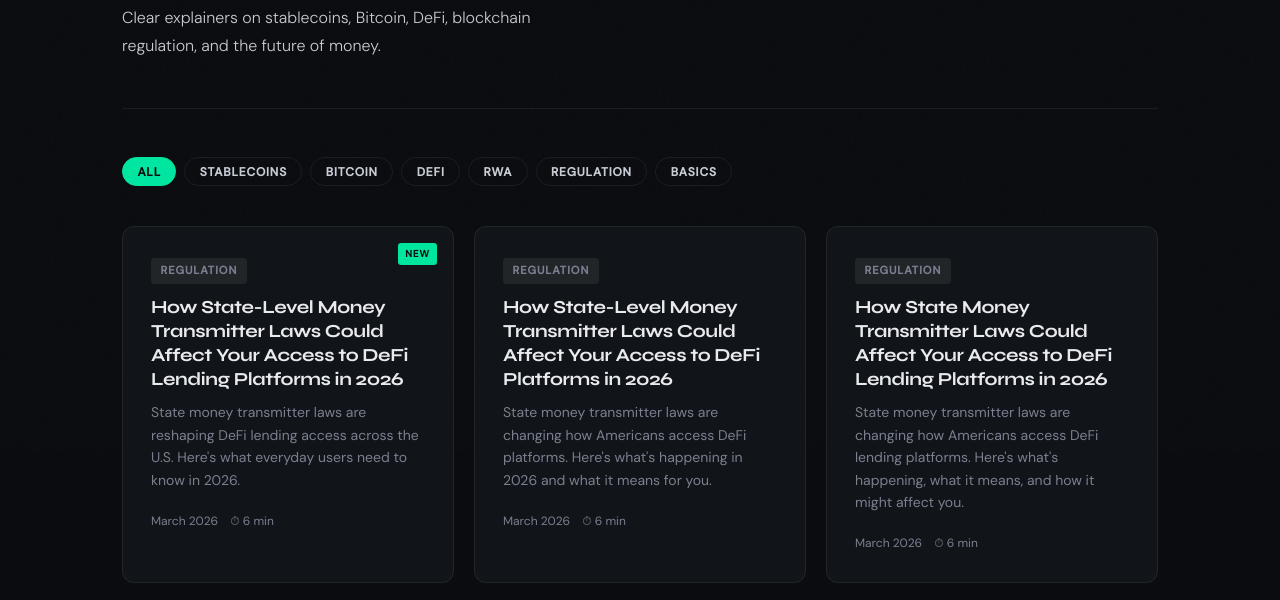
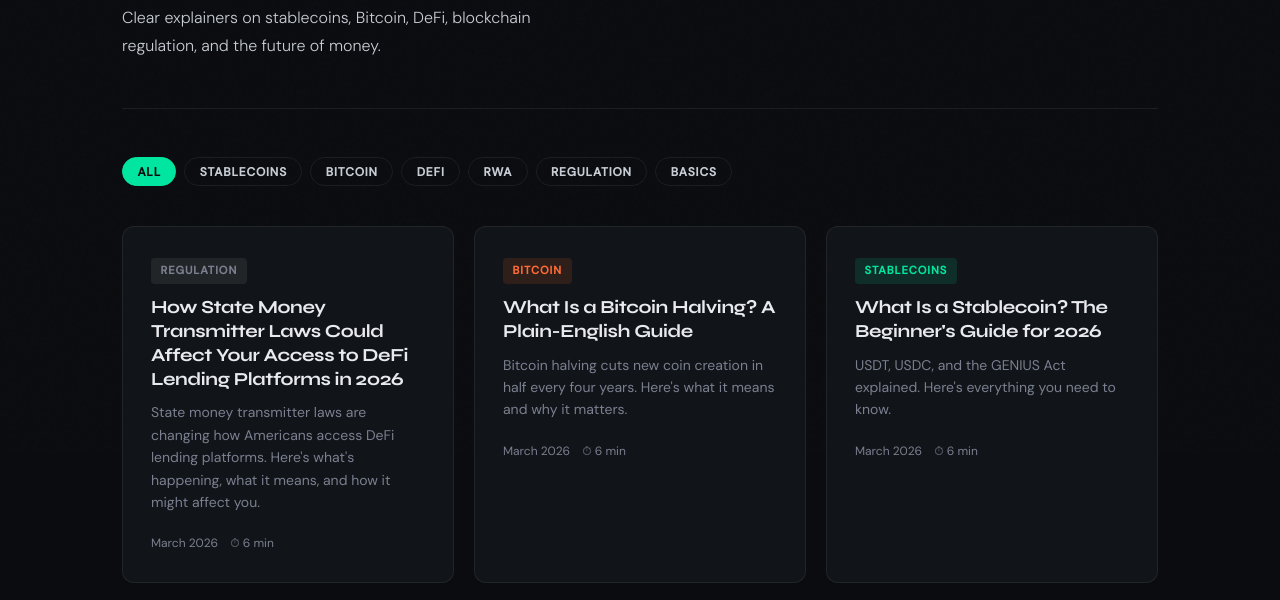
Before and after one commit to chainclarity-dev/chainclarity, a plain HTML site: page articles.html in a window 1280 px wide. Shown: the part 347-947 px from the top of the page. Drawn offline with Linux system fonts and the light colour scheme.

Commit message:
chore: remove duplicate article link from index

```diff
--- a/articles.html
+++ b/articles.html
@@ -64,19 +64,8 @@
   </div>
 
   <div class="articles-grid">
-    <a href="/articles/state-money-transmitter-laws-defi-lending-2026.html" class="card card-new fade-in">
-      <span class="card-tag tag-basics">Regulation</span>
-      <h2>How State-Level Money Transmitter Laws Could Affect Your Access to DeFi Lending Platforms in 2026</h2>
-      <p>State money transmitter laws are reshaping DeFi lending access across the U.S. Here's what everyday users need to know in 2026.</p>
-      <div class="card-meta"><time>March 2026</time> <span>⏱ 6 min</span></div>
-    </a>
 
-    <a href="/articles/state-money-transmitter-laws-defi-access-2026.html" class="card fade-in">
-      <span class="card-tag tag-basics">Regulation</span>
-      <h2>How State-Level Money Transmitter Laws Could Affect Your Access to DeFi Platforms in 2026</h2>
-      <p>State money transmitter laws are changing how Americans access DeFi platforms. Here's what's happening in 2026 and what it means for you.</p>
-      <div class="card-meta"><time>March 2026</time> <span>⏱ 6 min</span></div>
-    </a>
+
 
     <a href="/articles/state-money-transmitter-laws-defi-lending-2026.html" class="card fade-in">
       <span class="card-tag tag-basics">Regulation</span>
```
